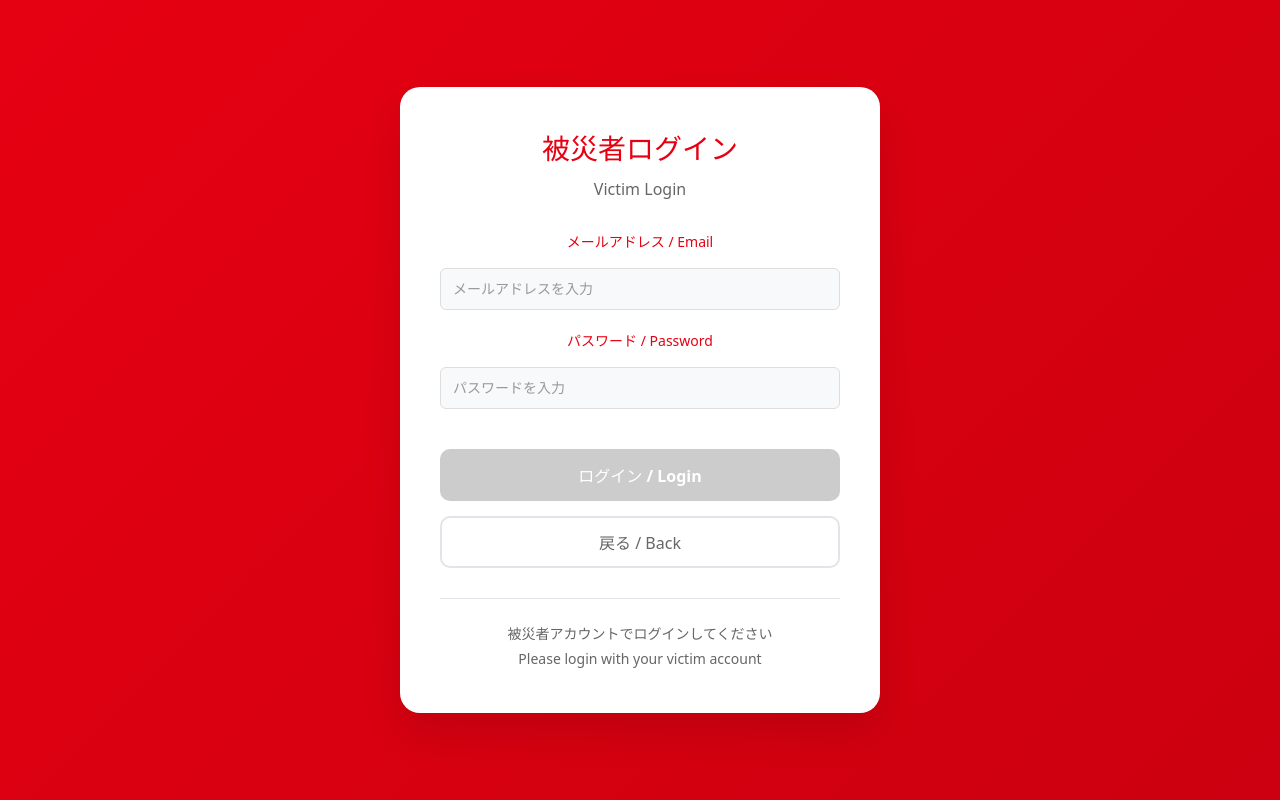
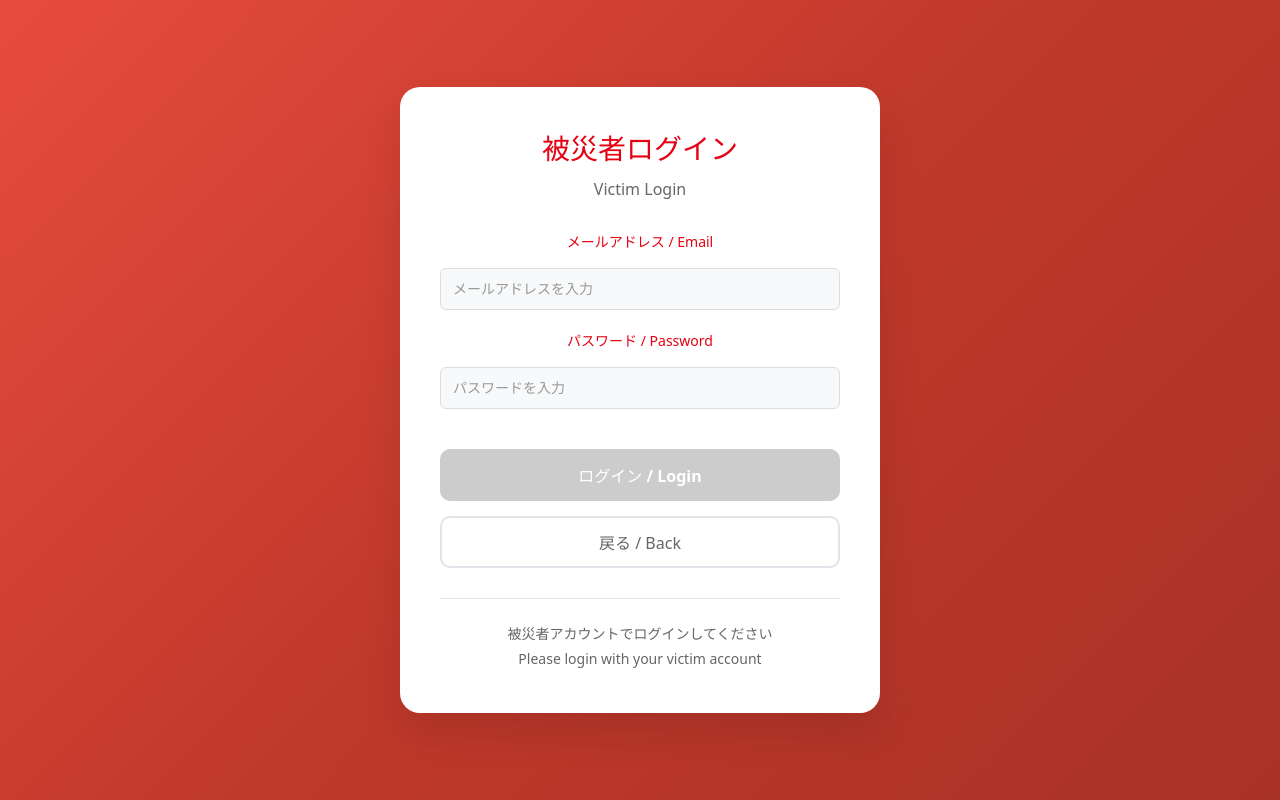
Before and after one commit to ShinjiroTsuku/Ani-Aide_Rakuten_Hackathon, a React (Vite) app in the folder frontend/: page /victim/login in a window 1280 px wide. Built offline with nearby package versions, Linux system fonts and the light colour scheme.

Commit message:
fix(frontend): Unify the style of the login page with homepage

```diff
--- a/frontend/src/components/Admin/AdminLogin.css
+++ b/frontend/src/components/Admin/AdminLogin.css
@@ -4,7 +4,7 @@
     left: 0;
     width: 100%;
     height: 100%;
-    background: linear-gradient(135deg, #E60012 0%, #cc0010 100%);
+    background: linear-gradient(135deg, #e74c3c 0%, #c0392b 50%, #a93226 100%);
     display: flex;
     justify-content: center;
     align-items: center;
--- a/frontend/src/components/Supporter/LoginPage.css
+++ b/frontend/src/components/Supporter/LoginPage.css
@@ -4,7 +4,7 @@
   left: 0;
   width: 100%;
   height: 100%;
-  background: linear-gradient(135deg, #E60012 0%, #cc0010 100%);
+  background: linear-gradient(135deg, #e74c3c 0%, #c0392b 50%, #a93226 100%);
   display: flex;
   justify-content: center;
   align-items: center;
--- a/frontend/src/components/victim/LoginPage.css
+++ b/frontend/src/components/victim/LoginPage.css
@@ -4,7 +4,7 @@
   left: 0;
   width: 100%;
   height: 100%;
-  background: linear-gradient(135deg, #E60012 0%, #cc0010 100%);
+  background: linear-gradient(135deg, #e74c3c 0%, #c0392b 50%, #a93226 100%);
   display: flex;
   justify-content: center;
   align-items: center;
```
